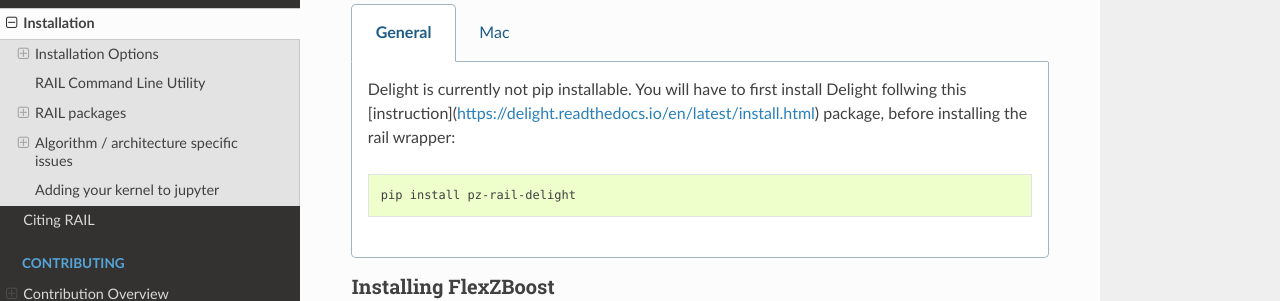
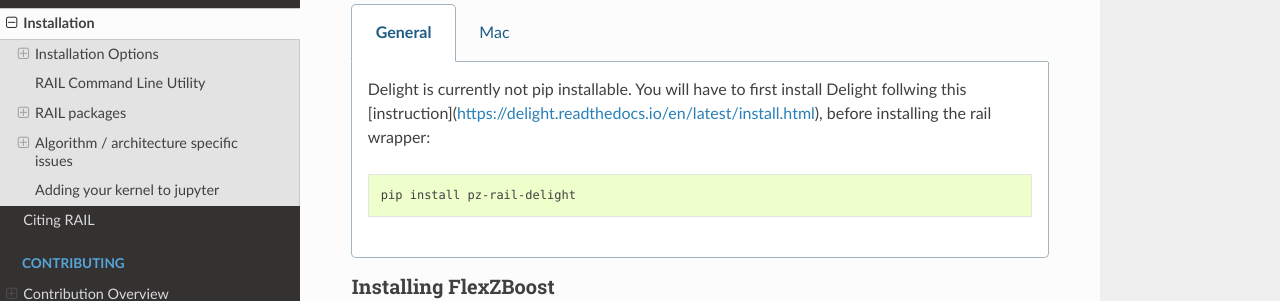
Before and after one commit to LSSTDESC/rail, a Sphinx documentation site: the page built from docs/source/installation.rst, in a window 1280 px wide and 900 px high, scrolled down 5612 px. Shown: the part 154-455 px from the top of the window. Built offline with Sphinx 7.4.7 and the Read the Docs theme 3.1.0, drawn with Linux system fonts in a browser that asks for light colours; pages that are not in the unit, such as notebooks, are missing from menus; the version number could not be read and is left out; some of the changed lines change nothing that is shown.

Commit message:
change installation guide for delight

```diff
--- a/docs/source/installation.rst
+++ b/docs/source/installation.rst
@@ -349,7 +349,7 @@
 
    .. tab:: General
 
-      Delight is currently not pip installable. You will have to first install Delight follwing this [instruction](https://delight.readthedocs.io/en/latest/install.html) package, before installing the rail wrapper:
+      Delight is currently not pip installable. You will have to first install Delight follwing this [instruction](https://delight.readthedocs.io/en/latest/install.html), before installing the rail wrapper:
 
       .. code-block:: bash
 
@@ -358,15 +358,13 @@
 
    .. tab:: Mac
 
-      Delight is currently not pip installable. You will have to first install Delight follwing this [instruction](https://delight.readthedocs.io/en/latest/install.html) package, before installing the rail wrapper:
+      Delight is currently not pip installable. You will have to first install Delight follwing this [instruction](https://delight.readthedocs.io/en/latest/install.html), before installing the rail wrapper:
 
       .. code-block:: bash
 
           pip install pz-rail-delight
 
-      However, the particular estimator ``Delight`` is built with ``Cython`` and uses ``openmp``, both causes complications when installing on Mac.
-      If you are using the Mac M2 chip, you will first need to configure your C-compiler correctly.
-      Also, Mac has dropped native support for ``openmp``, which will likely cause problems when trying to run the ``DelightEstimator`` estimation code in RAIL.  See the notes below for instructions on installing Delight if you wish to use this particular estimator.
+      However, the particular estimator ``Delight`` is built with ``Cython`` and uses ``openmp``, both causing complications when installing on Mac (espacially with M2 chip).Mac has dropped native support for ``openmp``, which will likely cause problems when trying to run the ``DelightEstimator`` estimation code in RAIL.  See the notes below for instructions on installing Delight if you wish to use this particular estimator.
 
       If you are installing RAIL on a Mac, as noted above the ``DelightEstimator`` estimator requires that your machine's ``gcc`` be set up to work with ``openmp``. If you are installing on a Mac and do not plan on using ``DelightEstimator``, then you can simply install RAIL with ``pip install .[base]`` rather than ``pip install .[all]``, which will skip the Delight package.  If you are on a Mac and *do* expect to run ``DelightEstimator``, then follow the instructions `here <https://github.com/LSSTDESC/Delight/blob/master/Mac_installation.md>`_ to install Delight before running ``pip install .[all]``.
 
```
